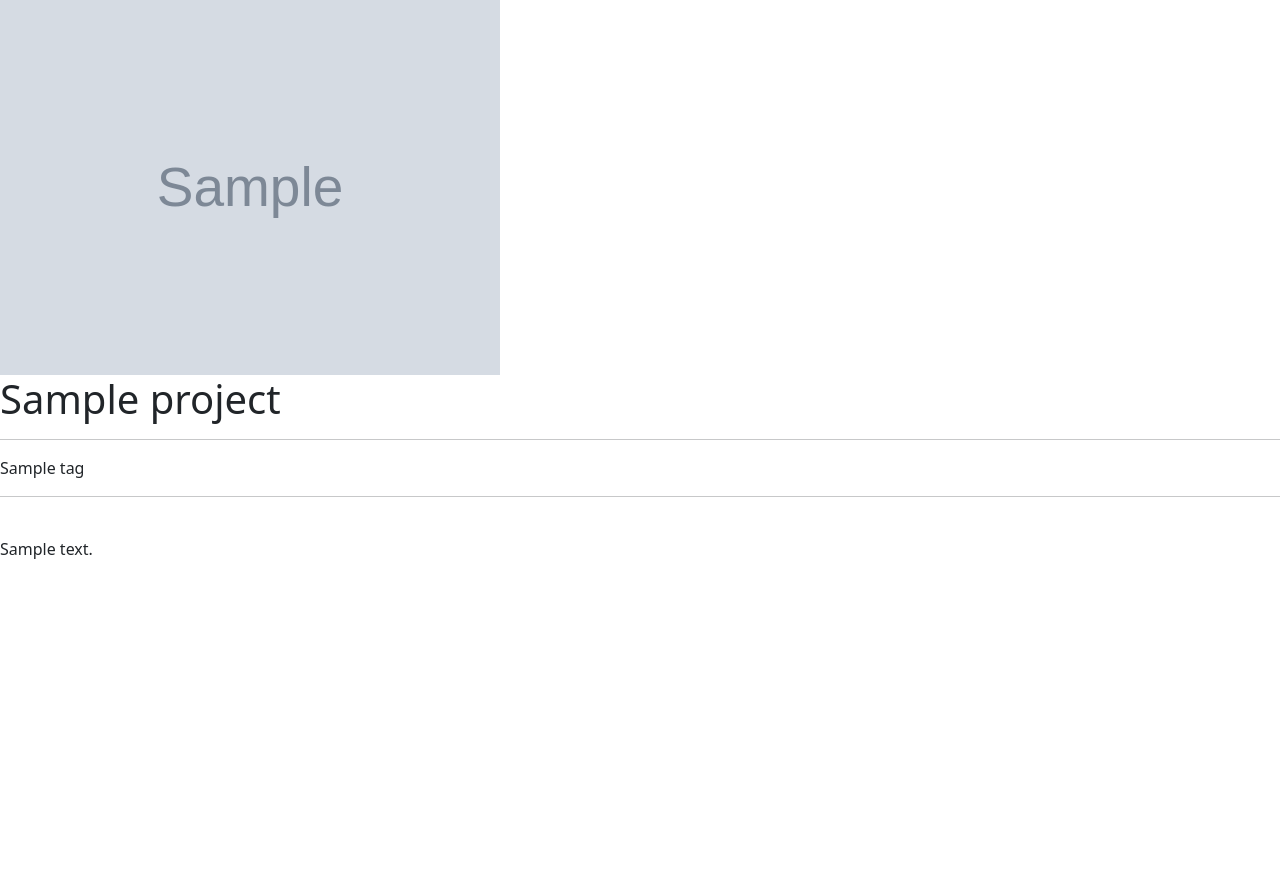
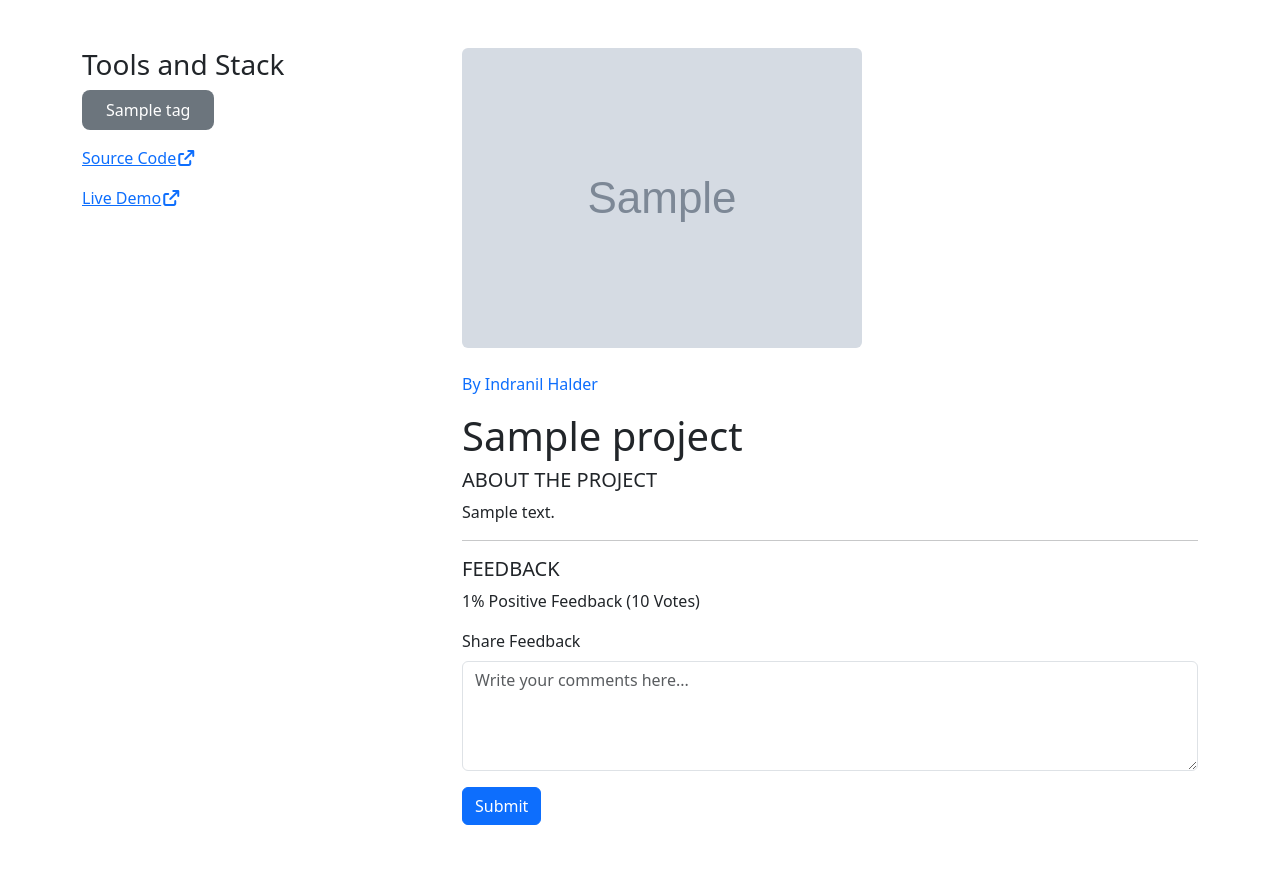
Before and after one commit to indranildeveloper/devsearch, a Django app: page /project/00000000-0000-0000-0000-000000000001/ in a window 1280 px wide. Shown: the part 57-930 px from the top of the page. Before the commit the page ends 616 px from the top, so only its background shows below. Run offline with Django 5.2, Linux system fonts and the light colour scheme; tables that the repository leaves empty hold one stand-in row (values such as "Sample post"); grey boxes marked "Sample" are stand-in pictures; some libraries are stand-ins or nearby versions.

Commit message:
single project page
Signed-off-by: Indranil Halder <indranilhalder.dev@gmail.com>

```diff
--- a/projects/templates/projects/single-project.html
+++ b/projects/templates/projects/single-project.html
@@ -1,13 +1,52 @@
 {% extends "main.html" %}
 {% block content %}
-    <img src="{{ project.featured_image.url }}"
-         height="auto"
-         width="500"
-         alt="{{ project.title }}">
-    <h1>{{ project.title }}</h1>
-    <hr>
-    {% for tag in project.tags.all %}<span>{{ tag }}</span>{% endfor %}
-    <hr>
-    <br>
-    <p>{{ project.description }}</p>
+    <main class="container my-5">
+        <div class="row">
+            <div class="col-12 col-md-4">
+                <h3>Tools and Stack</h3>
+                <div class="d-flex flex-wrap column-gap-2">
+                    {% for tag in project.tags.all %}<p class="bg-secondary text-white px-4 py-2 rounded-3">{{ tag }}</p>{% endfor %}
+                </div>
+                <p>
+                    {% if project.source_link %}
+                        <a href="{{ project.source_link }}" target="_blank">Source Code<i class="fa-solid fa-arrow-up-right-from-square"></i></a>
+                    {% endif %}
+                </p>
+                <p>
+                    {% if project.demo_link %}
+                        <a href="{{ project.demo_link }}" target="_blank">Live Demo<i class="fa-solid fa-arrow-up-right-from-square"></i></a>
+                    {% endif %}
+                </p>
+            </div>
+            <div class="col-12 col-md-8">
+                <img src="{{ project.featured_image.url }}"
+                     class="rounded-2 img img-fluid"
+                     height="auto"
+                     width="auto"
+                     alt="{{ project.title }}">
+                <div class="mt-4">
+                    <p class="text-primary">By Indranil Halder</p>
+                    <h1>{{ project.title }}</h1>
+                    <h5 class="text-uppercase">About the Project</h5>
+                    <p>{{ project.description }}</p>
+                    <hr>
+                    <h5 class="text-uppercase">Feedback</h5>
+                    <p>
+                        {{ project.vote_ratio }}% Positive Feedback ({{ project.vote_total }} Vote{{ project.vote_total|pluralize:"s" }})
+                    </p>
+                    <form action="">
+                        <div class="mb-3">
+                            <label for="feedback-textarea" class="form-label">Share Feedback</label>
+                            <textarea name="feedback-textarea"
+                                      id="feedback-textarea"
+                                      class="form-control"
+                                      rows="4"
+                                      placeholder="Write your comments here..."></textarea>
+                        </div>
+                        <button type="submit" class="btn btn-primary">Submit</button>
+                    </form>
+                </div>
+            </div>
+        </div>
+    </main>
 {% endblock content %}
```
